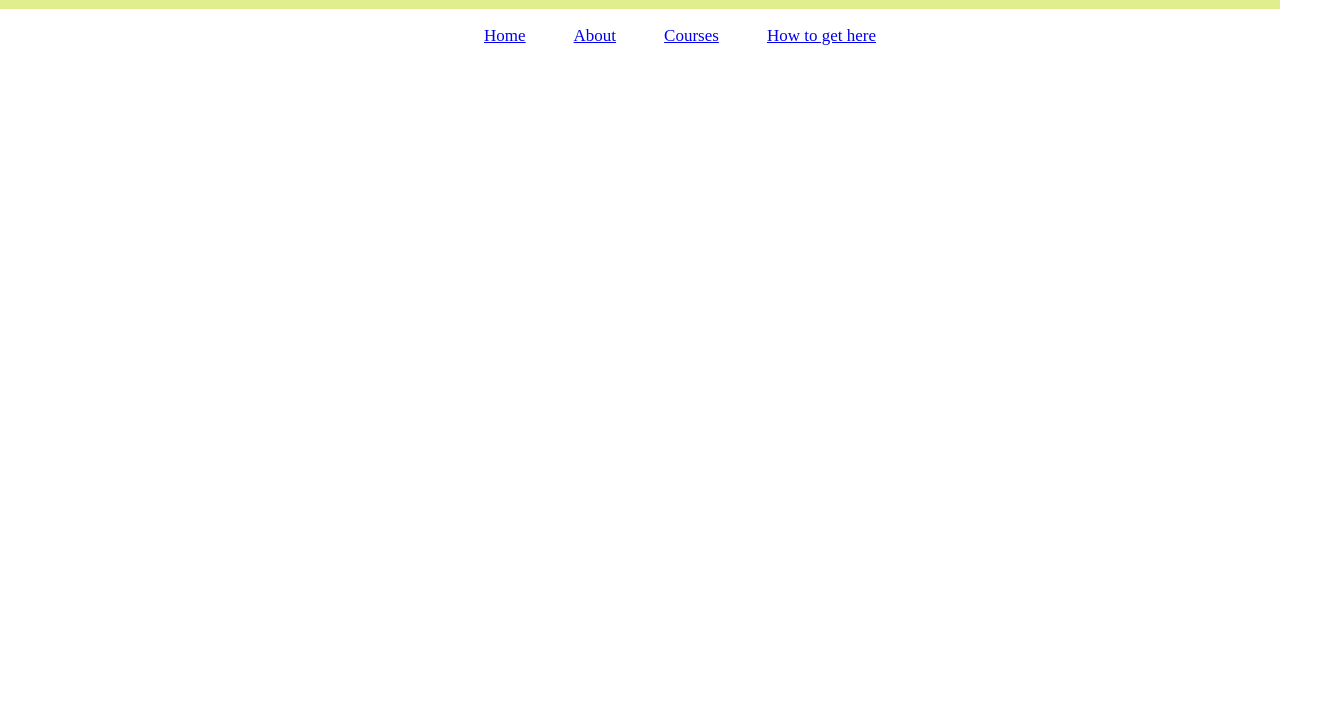
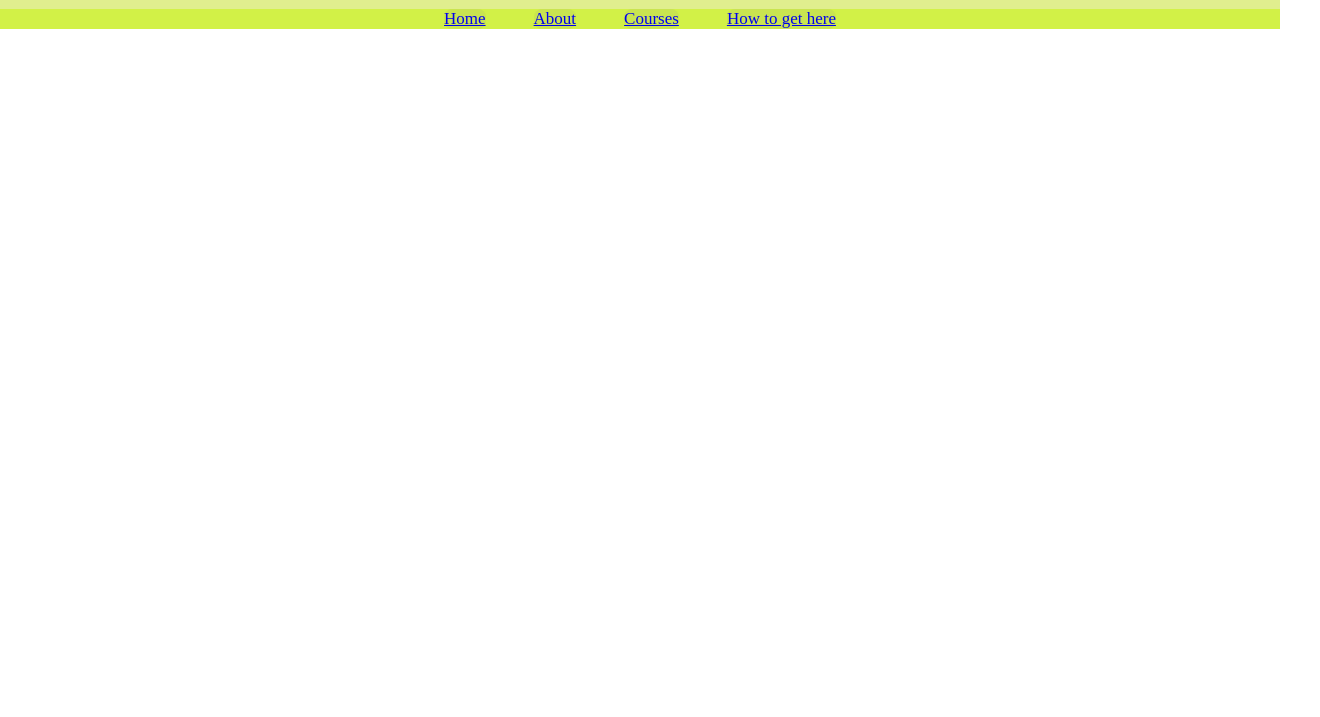
Before and after one commit to FabricioTeidy/giulias-school, a plain HTML site: page index.html in a window 1280 px wide. Shown: the part 83-800 px from the top of the page, 1320 px wide, since content can reach past the window. Drawn offline with Linux system fonts and the light colour scheme.

Commit message:
styling navbar

```diff
--- a/style.css
+++ b/style.css
@@ -15,12 +15,20 @@ body {
   background-color: rgb(224, 238, 142);
 }
 
-.nav-list{
+.nav-list {
+  margin: 0px;
+  padding: 0px;
   display: flex;
   width: 100%;
   justify-content: center;
   align-items: center;
   gap: 3rem;
   font-size: 17px;
-    list-style: none
+  list-style: none;
+  background-color: rgb(210, 241, 71);
 }
+
+.nav-list li {
+  background-color: rgb(201, 228, 80);
+  border-radius: 8px;
+}
```
Lines whose indentation alone changed are shown as unchanged.
